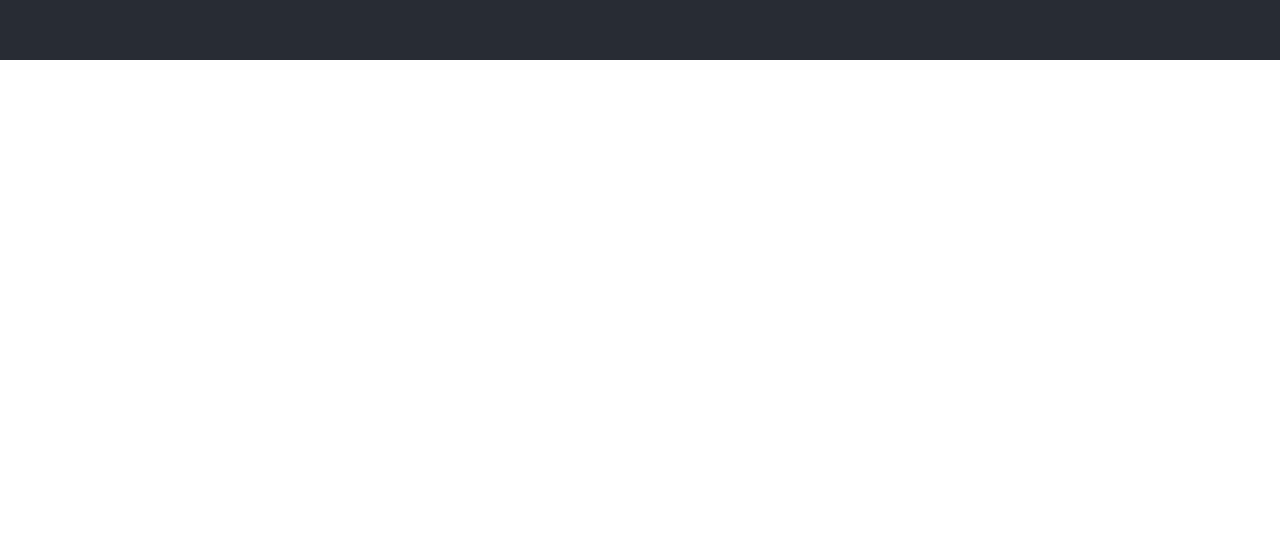
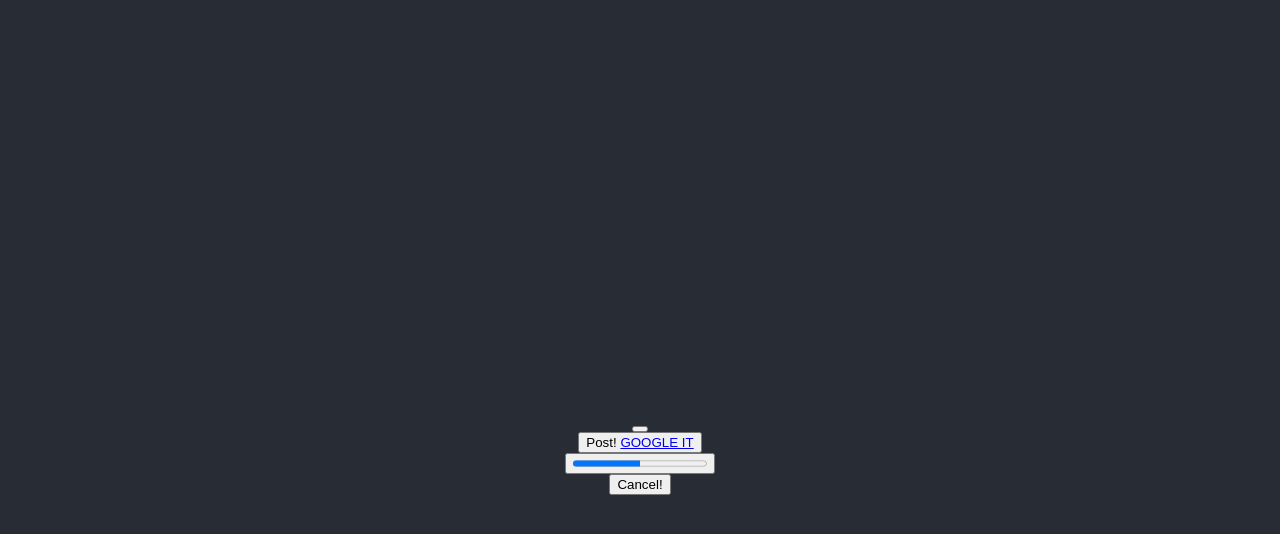
Before and after one commit to Reinoptland/reusable-comps, a React (Create React App) app: page / in a window 1280 px wide. Shown: the part 740-1274 px from the top of the page. Before the commit the page ends 800 px from the top, so only its background shows below. Built offline with nearby package versions, Linux system fonts and the light colour scheme.

Commit message:
Nest content in intermediate button using props.children

```diff
--- a/src/App.js
+++ b/src/App.js
@@ -1,6 +1,7 @@
 import logo from "./logo.svg";
 import "./App.css";
 import BeginnerButton from "./components/BeginnerButton/BeginnerButton";
+import IntermediateButton from "./components/IntermediateButton/IntermediateButton";
 
 function App() {
   return (
@@ -10,6 +11,18 @@ function App() {
         <BeginnerButton buttonText="Edit" size="lg" />
         <BeginnerButton buttonText="Cancel" variant="secondary" />
       </header>
+      <header className="App-header">
+        {/* Self closing, like <img /> */}
+        <IntermediateButton />
+        {/* Make the button have opening tag, closing, like <button></button> */}
+        <IntermediateButton>
+          Post! <a href="https://google.com">GOOGLE IT</a>
+        </IntermediateButton>
+        <IntermediateButton>
+          {true ? <progress value={50} max={100} /> : "Edit!"}
+        </IntermediateButton>
+        <IntermediateButton>Cancel!</IntermediateButton>
+      </header>
     </div>
   );
 }
--- /dev/null
+++ b/src/components/IntermediateButton/IntermediateButton.jsx
@@ -0,0 +1,5 @@
+import React from "react";
+
+export default function IntermediateButton(props) {
+  return <button>{props.children}</button>;
+}
```
Also changed, not shown: 1 other file (tests, documents, lock files or other folders).
